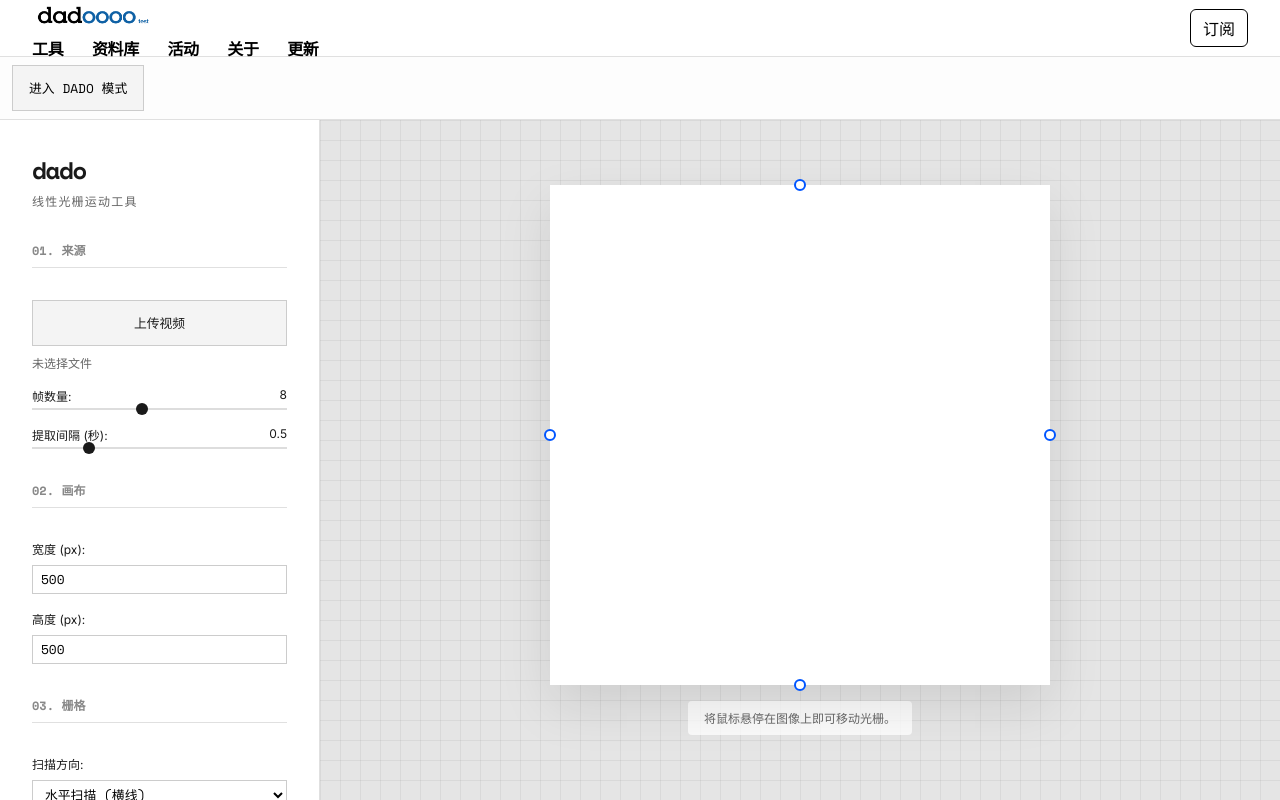
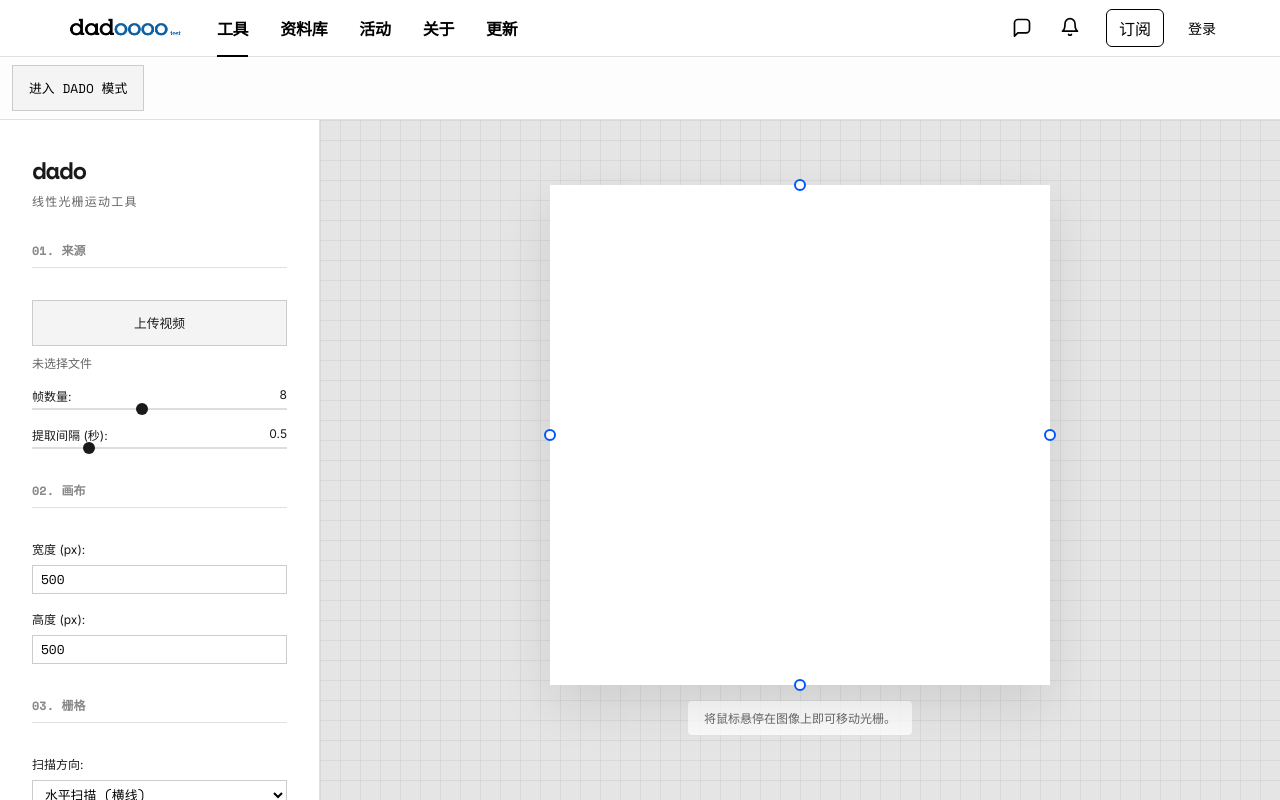
Before and after one commit to DADOCAI/caishangyuan, a React (Vite) app: page /raster in a window 1280 px wide. Built offline with nearby package versions, Linux system fonts and the light colour scheme.

Commit message:
feat(header): 工具页头部与主页保持一致（Logo/导航/消息/通知/订阅/登录），样式统一并保留工具内容区 57px 顶部空间

```diff
--- a/public/ascii/index.html
+++ b/public/ascii/index.html
@@ -11,29 +11,47 @@
 
   <body>
     <div class="site-header">
+      <nav class="site-header-inner">
         <div class="site-header-left">
-        <a href="/" class="logo-link"><img class="site-logo" src="/logo1.png" alt="dadoooo logo" /></a>
-        <nav class="site-nav">
-          <a href="/">工具</a>
+          <a href="/" class="logo-link"><img class="logo" src="/logo1.png" alt="dado logo" /></a>
+          <div class="site-nav" style="font-family: 'Inter', -apple-system, BlinkMacSystemFont, 'Microsoft Yahei', 'SimHei', sans-serif; font-weight: 700; letter-spacing: -0.02em;">
+            <a href="/" class="active">工具</a>
             <a href="/library">资料库</a>
             <a href="/activity">活动</a>
             <a href="/about">关于</a>
             <a href="/updates">更新</a>
-        </nav>
+          </div>
         </div>
         <div class="site-header-right">
+          <button class="icon-btn" aria-label="消息">
+            <svg xmlns="http://www.w3.org/2000/svg" width="20" height="20" viewBox="0 0 24 24" fill="none" stroke="black" stroke-width="2" stroke-linecap="round" stroke-linejoin="round"><path d="M21 15a4 4 0 0 1-4 4H7l-4 4V7a4 4 0 0 1 4-4h10a4 4 0 0 1 4 4z"/></svg>
+          </button>
+          <button class="icon-btn" aria-label="通知">
+            <svg xmlns="http://www.w3.org/2000/svg" width="20" height="20" viewBox="0 0 24 24" fill="none" stroke="black" stroke-width="2" stroke-linecap="round" stroke-linejoin="round"><path d="M6 8a6 6 0 0 1 12 0c0 7 3 9 3 9H3s3-2 3-9"/><path d="M10.3 21a2 2 0 0 0 3.4 0"/></svg>
+          </button>
           <a href="/subscribe" class="subscribe-btn">订阅</a>
+          <a href="/profile" class="login-link">登录</a>
         </div>
+      </nav>
     </div>
     <style>
       body { padding-top: 57px; }
-      .site-header { position: fixed; top: 0; left: 0; right: 0; height: 57px; background: #fff; border-bottom: 1px solid #eee; z-index: 10001; display: flex; align-items: center; justify-content: space-between; padding: 0 32px; }
-      .site-header .site-logo { height: 40px; width: auto; display: block; }
-      .site-header .site-nav a { color: #000; font-weight: 700; text-decoration: none; margin-right: 24px; letter-spacing: -0.02em; }
-      .site-header .site-nav a:last-child { margin-right: 0; }
+      .site-header { position: fixed; top: 0; left: 0; right: 0; height: 57px; background: #fff; border-bottom: 1px solid #eee; z-index: 10001; }
+      .site-header .site-header-inner { height: 57px; display: flex; align-items: center; justify-content: space-between; padding: 0 32px; }
+      .site-header .logo { height: 40px; width: auto; display: block; }
+      .site-header .logo:hover { animation: flicker .6s ease-in-out; }
+      .site-header .site-nav { display: flex; gap: 32px; align-items: center; height: 57px; }
+      .site-header .site-nav a { color: #000; text-decoration: none; position: relative; display: flex; align-items: center; height: 57px; }
       .site-header .site-nav a:hover { opacity: .6; }
+      .site-header .site-nav a.active::after { content: ''; position: absolute; left: 0; right: 0; bottom: 0; height: 2px; background: #000; }
+      .site-header .site-header-left { display: flex; align-items: center; gap: 32px; }
+      .site-header .site-header-right { display: flex; align-items: center; gap: 24px; }
+      .site-header .icon-btn { border: none; background: transparent; cursor: pointer; padding: 2px; }
+      .site-header .icon-btn:hover { opacity: .6; }
       .site-header .subscribe-btn { display: inline-block; padding: 6px 12px; border: 1px solid #000; border-radius: 6px; color: #000; text-decoration: none; }
       .site-header .subscribe-btn:hover { background: #000; color: #fff; }
+      .site-header .login-link { text-decoration: none; color: #000; font-size: 14px; }
+      @keyframes flicker { 0%,100%{opacity:1;} 10%{opacity:.8;} 20%{opacity:1;} 30%{opacity:.9;} 40%{opacity:1;} 50%{opacity:.85;} 60%{opacity:1;} }
     </style>
     <div id="root"></div>
   </body>
--- a/public/dstudio/index.css
+++ b/public/dstudio/index.css
@@ -338,39 +338,31 @@ body {
 }
 
 /* Top site header inside tool */
-.site-header {
-    position: fixed;
-    top: 0;
-    left: 0;
-    right: 0;
-    height: 57px;
-    background: #fff;
-    border-bottom: 1px solid #eee;
-    z-index: 10000;
-    display: flex;
-    align-items: center;
-    justify-content: space-between;
-    padding: 0 32px;
+.site-header { position: fixed; top: 0; left: 0; right: 0; height: 57px; background: #fff; border-bottom: 1px solid #eee; z-index: 10000; }
+.site-header .site-header-inner { height: 57px; display: flex; align-items: center; justify-content: space-between; padding: 0 32px; }
+.site-header .logo { height: 40px; width: auto; display: block; }
+.site-header .logo:hover { animation: flicker .6s ease-in-out; }
+.site-header .site-nav { display: flex; gap: 32px; align-items: center; height: 57px; }
+.site-header .site-nav a { color: #000; text-decoration: none; position: relative; display: flex; align-items: center; height: 57px; }
+.site-header .site-nav a:hover { opacity: .6; }
+.site-header .site-nav a.active::after { content: ''; position: absolute; left: 0; right: 0; bottom: 0; height: 2px; background: #000; }
+.site-header .site-header-left { display: flex; align-items: center; gap: 32px; }
+.site-header .site-header-right { display: flex; align-items: center; gap: 24px; }
+.site-header .icon-btn { border: none; background: transparent; cursor: pointer; padding: 2px; }
+.site-header .icon-btn:hover { opacity: .6; }
+.site-header .subscribe-btn { display: inline-block; padding: 6px 12px; border: 1px solid #000; border-radius: 6px; color: #000; text-decoration: none; }
+.site-header .subscribe-btn:hover { background: #000; color: #fff; }
+.site-header .login-link { text-decoration: none; color: #000; font-size: 14px; }
+
+@keyframes flicker {
+  0%, 100% { opacity: 1; }
+  10% { opacity: 0.8; }
+  20% { opacity: 1; }
+  30% { opacity: 0.9; }
+  40% { opacity: 1; }
+  50% { opacity: 0.85; }
+  60% { opacity: 1; }
 }
-.site-header .site-logo { height: 40px; width: auto; display: block; }
-.site-header .site-nav a {
-    color: #000;
-    font-weight: 700;
-    text-decoration: none;
-    margin-right: 24px;
-    letter-spacing: -0.02em;
-}
-.site-header .site-nav a:last-child { margin-right: 0; }
-.site-header .site-nav a:hover { opacity: .6; }
-.site-header .subscribe-btn {
-    display: inline-block;
-    padding: 6px 12px;
-    border: 1px solid #000;
-    border-radius: 6px;
-    color: #000;
-    text-decoration: none;
-}
-.site-header .subscribe-btn:hover { background: #000; color: #fff; }
 .site-footer .site-logo { width: 110px; height: auto; display: block; }
 .site-footer .site-tagline { color: #bbb; font-size: 12px; line-height: 1.5; }
 @media (max-width: 640px) {
--- a/public/raster/index.html
+++ b/public/raster/index.html
@@ -12,19 +12,28 @@
 </head>
 <body>
     <div class="site-header">
+        <nav class="site-header-inner">
             <div class="site-header-left">
-            <a href="/" class="logo-link"><img class="site-logo" src="/logo1.png" alt="dadoooo logo" /></a>
-            <nav class="site-nav">
-                <a href="/">工具</a>
+                <a href="/" class="logo-link"><img class="logo" src="/logo1.png" alt="dado logo" /></a>
+                <div class="site-nav" style="font-family: 'Inter', -apple-system, BlinkMacSystemFont, 'Microsoft Yahei', 'SimHei', sans-serif; font-weight: 700; letter-spacing: -0.02em;">
+                    <a href="/" class="active">工具</a>
                     <a href="/library">资料库</a>
                     <a href="/activity">活动</a>
                     <a href="/about">关于</a>
                     <a href="/updates">更新</a>
-            </nav>
+                </div>
             </div>
             <div class="site-header-right">
+                <button class="icon-btn" aria-label="消息">
+                    <svg xmlns="http://www.w3.org/2000/svg" width="20" height="20" viewBox="0 0 24 24" fill="none" stroke="black" stroke-width="2" stroke-linecap="round" stroke-linejoin="round"><path d="M21 15a4 4 0 0 1-4 4H7l-4 4V7a4 4 0 0 1 4-4h10a4 4 0 0 1 4 4z"/></svg>
+                </button>
+                <button class="icon-btn" aria-label="通知">
+                    <svg xmlns="http://www.w3.org/2000/svg" width="20" height="20" viewBox="0 0 24 24" fill="none" stroke="black" stroke-width="2" stroke-linecap="round" stroke-linejoin="round"><path d="M6 8a6 6 0 0 1 12 0c0 7 3 9 3 9H3s3-2 3-9"/><path d="M10.3 21a2 2 0 0 0 3.4 0"/></svg>
+                </button>
                 <a href="/subscribe" class="subscribe-btn">订阅</a>
+                <a href="/profile" class="login-link">登录</a>
             </div>
+        </nav>
     </div>
     <div class="mode-bar">
         <button id="enterDadoBtn" class="btn">进入 DADO 模式</button>
--- a/public/raster/styles.css
+++ b/public/raster/styles.css
@@ -37,12 +37,22 @@ body {
 }
 
 .site-header { position: fixed; top: 0; left: 0; right: 0; height: 57px; background: #fff; border-bottom: 1px solid var(--border-color); z-index: 300; display: flex; align-items: center; justify-content: space-between; padding: 0.5rem 2rem; }
-.site-header .site-logo { height: 40px; width: auto; display: block; }
-.site-header .site-nav a { color: #000; font-weight: 700; text-decoration: none; margin-right: 24px; letter-spacing: -0.02em; }
-.site-header .site-nav a:last-child { margin-right: 0; }
+.site-header .site-header-inner { height: 57px; display: flex; align-items: center; justify-content: space-between; padding: 0 32px; width: 100%; }
+.site-header .logo { height: 40px; width: auto; display: block; }
+.site-header .logo:hover { animation: flicker .6s ease-in-out; }
+.site-header .site-nav { display: flex; gap: 32px; align-items: center; height: 57px; }
+.site-header .site-nav a { color: #000; text-decoration: none; position: relative; display: flex; align-items: center; height: 57px; font-weight: 700; letter-spacing: -0.02em; }
 .site-header .site-nav a:hover { opacity: .6; }
+.site-header .site-nav a.active::after { content: ''; position: absolute; left: 0; right: 0; bottom: 0; height: 2px; background: #000; }
+.site-header .site-header-left { display: flex; align-items: center; gap: 32px; }
+.site-header .site-header-right { display: flex; align-items: center; gap: 24px; }
+.site-header .icon-btn { border: none; background: transparent; cursor: pointer; padding: 2px; }
+.site-header .icon-btn:hover { opacity: .6; }
 .site-header .subscribe-btn { display: inline-block; padding: 6px 12px; border: 1px solid #000; border-radius: 6px; color: #000; text-decoration: none; }
 .site-header .subscribe-btn:hover { background: #000; color: #fff; }
+.site-header .login-link { text-decoration: none; color: #000; font-size: 14px; }
+
+@keyframes flicker { 0%,100%{opacity:1;} 10%{opacity:.8;} 20%{opacity:1;} 30%{opacity:.9;} 40%{opacity:1;} 50%{opacity:.85;} 60%{opacity:1;} }
 
 .dado-container {
     display: none;
```
Also changed, not shown: public/dstudio/index.html (+13 -4 lines), 2 other files (tests, documents, lock files or other folders). Lines whose indentation alone changed are shown as unchanged.
